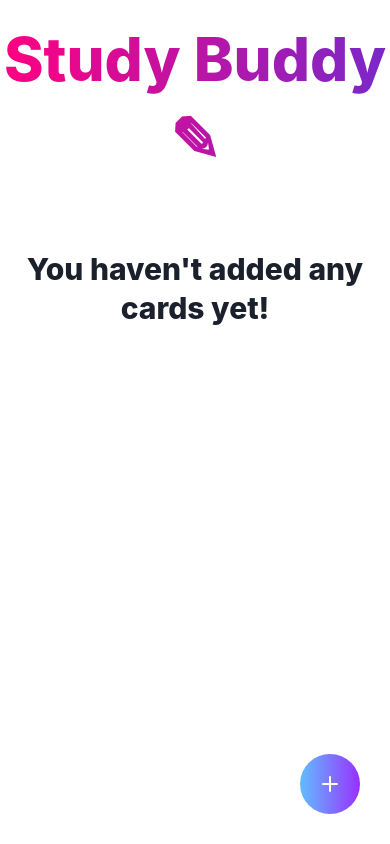
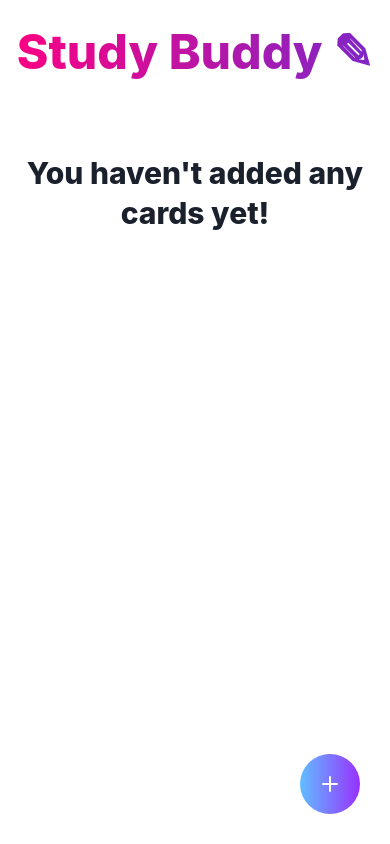
Before and after one commit to its-edmund/study-buddy, a React (Create React App) app in the folder client/: page / in a window 390 px wide. Built offline with nearby package versions, Linux system fonts and the light colour scheme.

Commit message:
fix mobile heading formatting

```diff
--- a/client/src/pages/Home.jsx
+++ b/client/src/pages/Home.jsx
@@ -32,7 +32,7 @@ const Home = () => {
         my="20px"
         bgGradient="linear(to-l, #7928CA,#FF0080)"
         bgClip="text"
-        fontSize="6xl"
+        fontSize={{ base: "5xl", md: "6xl" }}
         fontWeight="extrabold"
       >
         Study Buddy ✎
```
